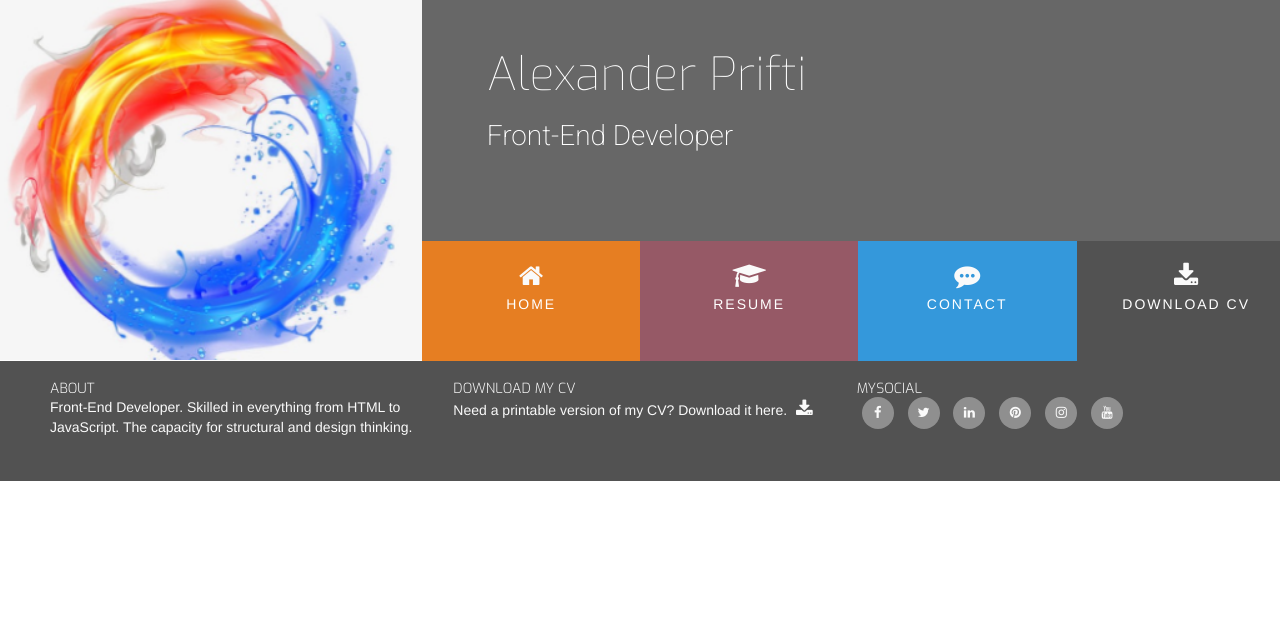
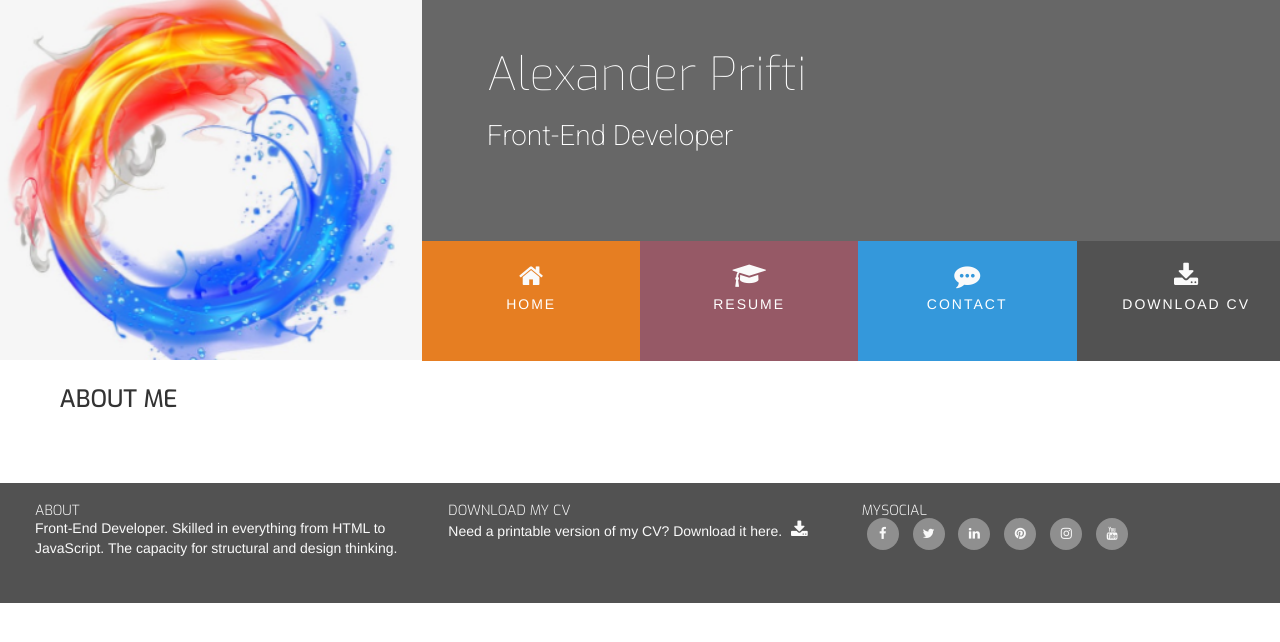
Before and after one commit to aleksandriprifti/alexprifti-cv, a plain HTML site: page index.html in a window 1280 px wide. Drawn offline with nearby package versions, Linux system fonts and the light colour scheme.

Commit message:
Adding about section

```diff
--- a/assets/css/style.css
+++ b/assets/css/style.css
@@ -4,9 +4,10 @@
     background-color: #676767;
     margin:0;
 }
-.bg-color-three-reasons{
+
+#bg-color-three-reasons{
     background-color: #ffffff;
-    margin:0;
+
 }
 
 .ul-menu-color-home{
@@ -48,8 +49,22 @@ h1, h2, h4, h5, h6{
     display: inline-block;
 }
 
+.section-column{
+    padding: 0 30px 30px;
+    float: none;
+    display: table-cell;
+}
 
+.row-table{
+    display: table;
+}
 
+.section-heading{
+    font-family: "Exo", sans-serif;
+    font-size: 300;
+    margin-top: 25px;
+    margin-bottom: 40px;
+}
 
 /*-------------------------------------------Header*/
 
@@ -195,3 +210,7 @@ footer .cv-pdf i:hover{
 #footer-details{
     margin: 20px;
 }
+
+.container-fluid{
+    padding: 0;
+}
--- a/index.html
+++ b/index.html
@@ -50,9 +50,34 @@
         </div>
     </header>
 
-    <section class="container-fluid">
 
+
+
+
+
+    <section class="container-fluid test">
+        <div class="row row-table">
+            <div class="col-xs-12 col-sm-12 col-md-8 section-column" id="bg-color-three-reasons">
+                <div class="row">
+                    <div class="col-md-12">
+                        <h3 class="section-heading uppercase">About Me</h3>
+                    </div>
+                </div>
+            </div>
+        </div>
     </section>
+
+
+
+
+
+
+
+
+
+
+
+
 
     <footer class="container-fluid">
         <div id="footer-details" class="row">
```
